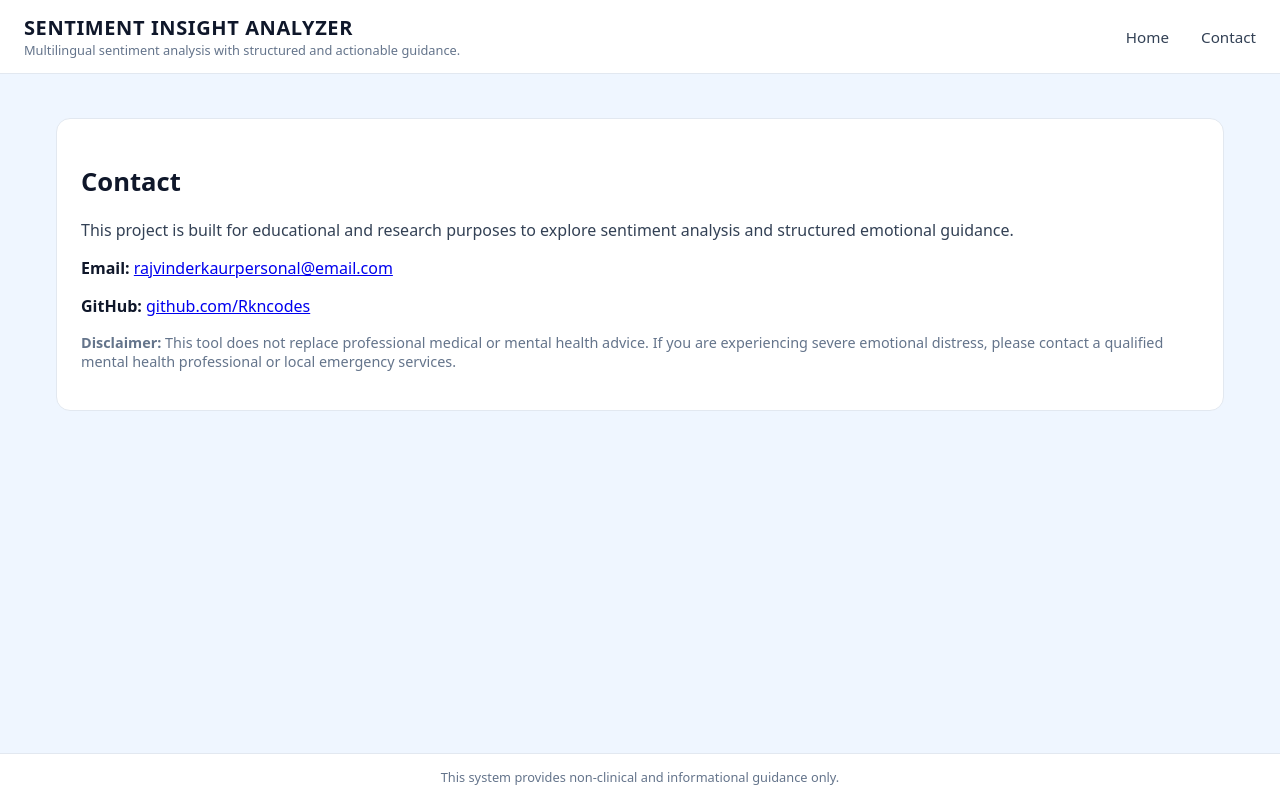
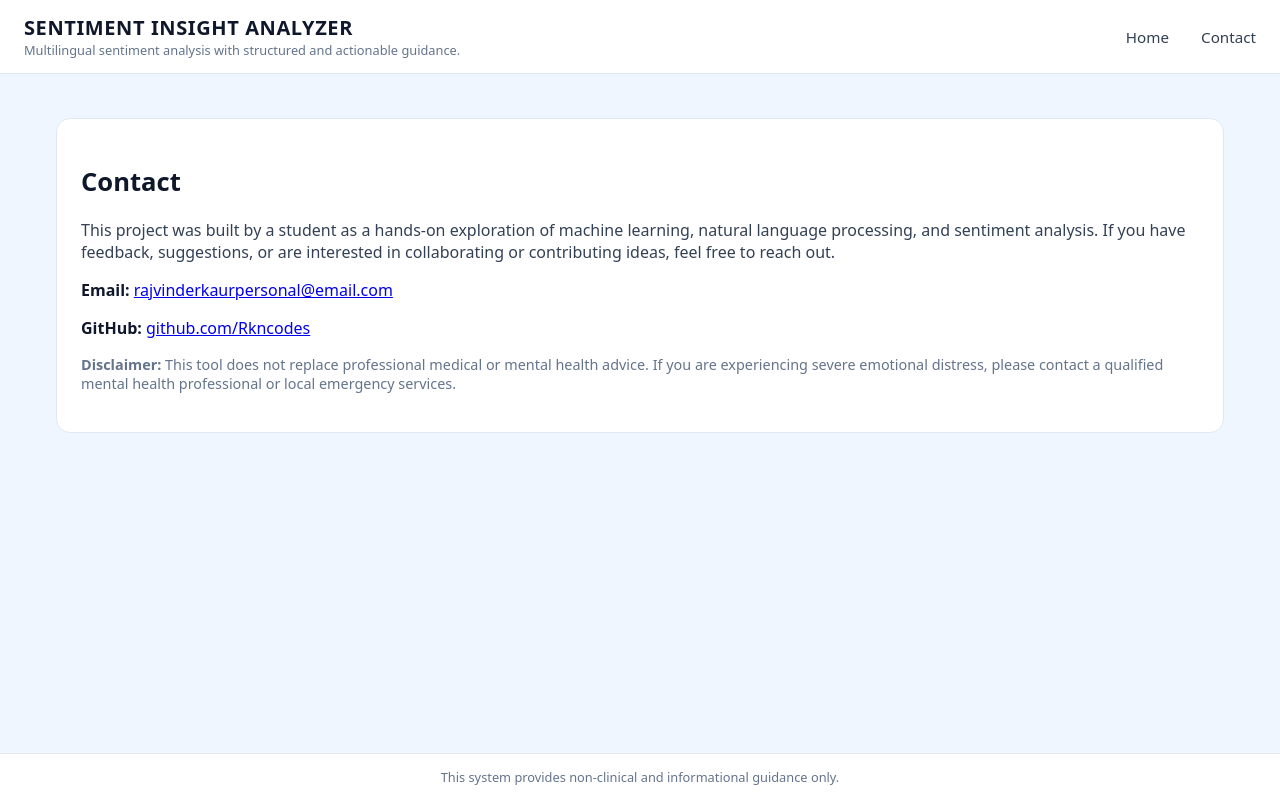
Before and after one commit to Rkncodes/sentiment-insight-analyzer, a React app in the folder frontend/: page /contact in a window 1280 px wide. Built offline with nearby package versions, Linux system fonts and the light colour scheme; the HTML template or start-up script is replaced by a standard one.

Commit message:
Add minimal Contact page with collaboration info and disclaimer

```diff
--- a/frontend/src/pages/Contact.jsx
+++ b/frontend/src/pages/Contact.jsx
@@ -4,8 +4,10 @@ export default function Contact() {
       <h2 className="app-results-title">Contact</h2>
 
       <p style={{ marginBottom: "12px", color: "#334155" }}>
-        This project is built for educational and research purposes to explore
-        sentiment analysis and structured emotional guidance.
+        This project was built by a student as a hands-on exploration of machine
+        learning, natural language processing, and sentiment analysis.
+        If you have feedback, suggestions, or are interested in collaborating
+        or contributing ideas, feel free to reach out.
       </p>
 
       <p style={{ marginBottom: "8px" }}>
```
